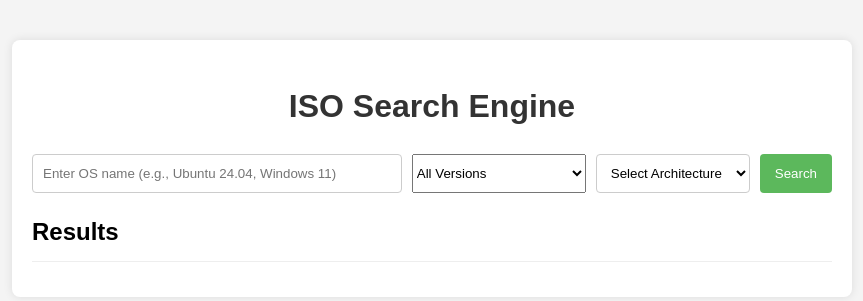
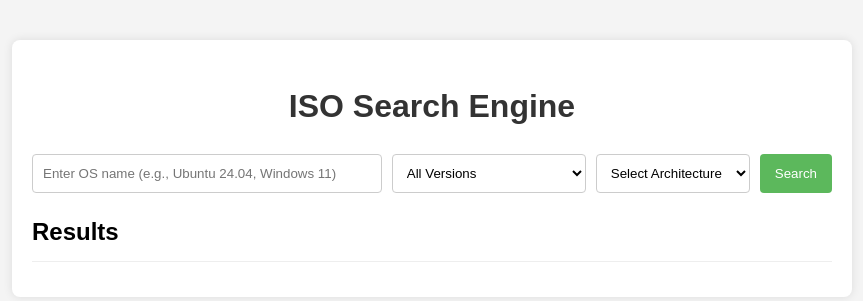
Before and after one commit to Atx-Guy/universal-projects, a Python web app: template github/iso-search-engine-app/templates/index.html in a window 1280 px wide. Shown: the top 301 px of the page, without its empty margins (208-1071 px from the left). Run offline with Jinja, Linux system fonts and the light colour scheme; the template is opened without the code that fills it, so the values that code supplies are empty.

Commit message:
Auto-sync: Files changed on 2025-05-04 22:57:01

```diff
--- a/github/iso-search-engine-app/static/style.css
+++ b/github/iso-search-engine-app/static/style.css
@@ -39,7 +39,8 @@ h1 {
     border-radius: 4px;
 }
 
-#architecture-filter {
+#architecture-filter,
+#version-filter {
     flex: 0 1 150px;
     padding: 10px;
     border: 1px solid #ccc;
```
